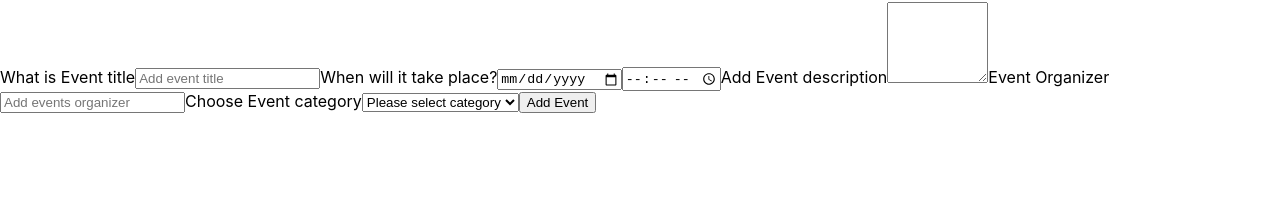
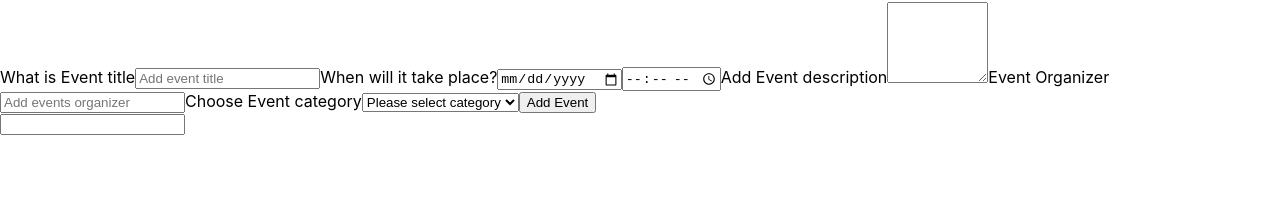
Before and after one commit to aleksandrachmurka/event_app, a React (Create React App) app: page / in a window 1280 px wide. Shown: the part 80-283 px from the top of the page. Built offline with nearby package versions, Linux system fonts and the light colour scheme.

Commit message:
Implement filtering of events list

```diff
--- a/src/components/EventsList.js
+++ b/src/components/EventsList.js
@@ -1,24 +1,39 @@
-import React, { useContext } from 'react';
+import React, { useContext, useState, useEffect } from 'react';
 import { StoreContext } from '../StoreContext.js';
 import Event from './Event';
 
 const EventsList = () => {
-    // const [filteredEvents, setFilteredEvents] = useState(events);
+    const { state } = useContext(StoreContext);
+    const events = state.events;
 
-    // const filterEvents = e => {
-    //     const query = e.currentTarget.value;
-    //     const filteredEvents = events.filter(event => event.title.includes(query) || event.description.includes(query));
-    //     setFilteredEvents(filteredEvents);
-    // }
+    const [filteredEvents, setFilteredEvents] = useState(events);
 
-    const { state } = useContext(StoreContext);
+    useEffect(() => {
+        setFilteredEvents(events)
+    }, [events])
+
+    const filterEvents = e => {
+        const query = e.currentTarget.value;
+        const result = filteredEvents.filter(event => event.title.includes(query) || event.description.includes(query));
+        setFilteredEvents(result);
+    }
+
+    //to do: reset filter when input is empty
 
     return (
+        <>
         <div>
-            {state.events.map( event => (
+            <input type="text" onChange={filterEvents}/>
+        </div>
+        <div>
+            {filteredEvents.map( event => (
                 <Event event={event} key={event.key} />
             ))}
+            {/* {state.events.map( event => (
+                <Event event={event} key={event.key} />
+            ))} */}
         </div>
+        </>
     )
 }
 
--- a/src/components/Form.js
+++ b/src/components/Form.js
@@ -4,6 +4,7 @@ import { useForm, useActions } from '../customHooks';
 const Form = ({ ...props }) => {
     // <address>{event.location}</address>
     // <time datetime={event.date}></time>
+    //to do: clear input after submitting
 
     const { handleSubmit, handleInput, inputs } = useForm(passEvent);
     const { addEvent } = useActions();
--- a/src/customHooks.js
+++ b/src/customHooks.js
@@ -10,7 +10,6 @@ export const useForm = (callback) => {
         }
         callback();
         setInputs(inputs => inputs = {})
-        console.log(inputs)
     }
 
     const handleInput = e => {
```
